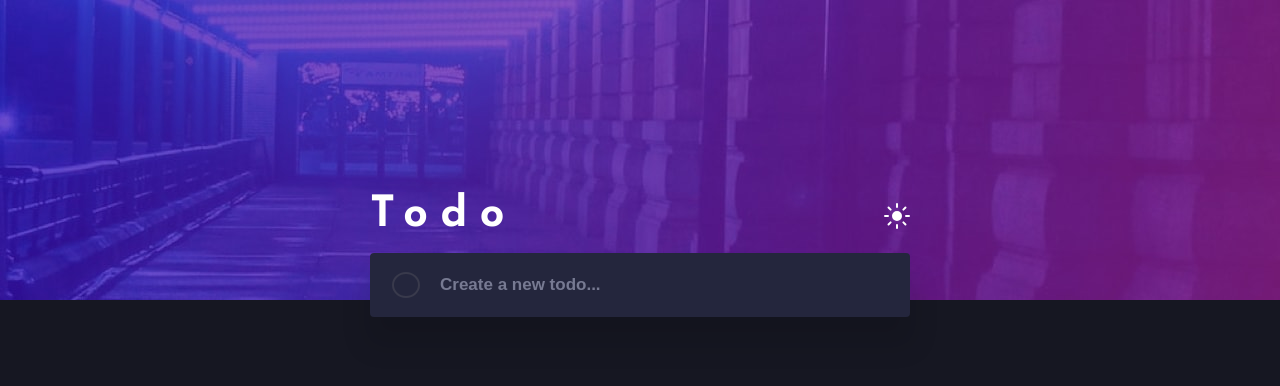
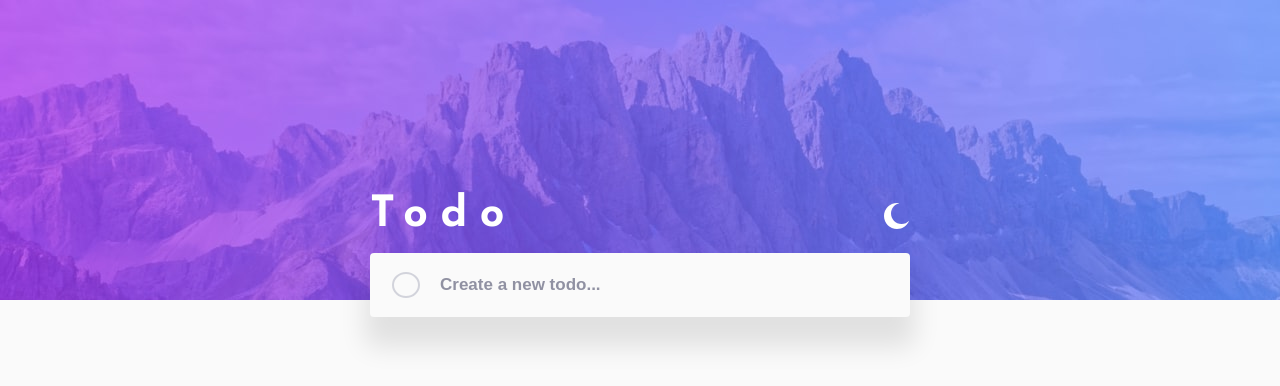
Before and after one commit to ilwad23/todo-app, a React (Create React App) app: page / in a window 1280 px wide. Shown: the top 386 px of the page. Built offline with nearby package versions, Linux system fonts and the light colour scheme.

Commit message:
first reducer state

```diff
--- a/src/States/reducer.js
+++ b/src/States/reducer.js
@@ -1,15 +1,32 @@
+import sun from "../images/icon-sun.svg";
+import moon from "../images/icon-moon.svg";
+let storagedTheme = localStorage.getItem("todo-theme");
+
+if (!storagedTheme) {
+  localStorage.setItem("todo-theme", "sun");
+}
+
 export const initialState = {
-  basket: [],
-  user: true,
+  theme: storagedTheme == "sun" ? true : false,
+  themeIcon: storagedTheme == "sun" ? sun : moon,
+  value: "",
 };
-
 
 const reducer = (state, action) => {
   switch (action.type) {
-    case "SET_USER":
+    case "SET_VALUE":
       return {
         ...state,
-        user: action.user,
+        value: action.value
+      };
+
+    case "SET_THEME":
+      let icon = !state.theme == false ? "moon" : "sun";
+      localStorage.setItem("todo-theme", icon);
+      return {
+        ...state,
+        themeIcon: !state.theme ? sun : moon,
+        theme: !state.theme,
       };
     default:
       return state;
--- a/src/components/App.js
+++ b/src/components/App.js
@@ -1,19 +1,16 @@
 import React, { useState } from "react";
 import "../styles/style.css";
-import sun from "../images/icon-sun.svg";
-import moon from "../images/icon-moon.svg";
+import { useStateValue } from "../States/StateProvider";
 import Todo from "./Todo";
 import Tool from "./Tool";
 import Input from "./Input";
 import Header from "./Header";
 
 function App() {
-  const [theme, setTheme] = useState(true);
   const [value, setValue] = useState("");
   const [todos, setTodos] = useState([]);
   const [option, setOption] = useState("all");
-  const themeIcon = theme ? sun : moon;
-
+  const [state, dispatch] = useStateValue();
   function handleSubmit(e) {
     if (value) {
       if (e.key == "Enter") {
@@ -44,11 +41,12 @@ function App() {
 
   return (
     <div
-      className={`container ${theme ? "container__dark" : "container__light"}`}
-      data-theme={theme ? "dark" : "light"}
+      className={`container ${
+        state.theme ? "container__dark" : "container__light"
+      }`}
     >
       <div className="container__within">
-        <Header theme={theme} setTheme={setTheme} themeIcon={themeIcon} />
+        <Header />
 
         <Input handleSubmit={handleSubmit} setValue={setValue} value={value} />
 
--- a/src/components/Header.js
+++ b/src/components/Header.js
@@ -1,12 +1,15 @@
 import React from 'react'
 
-function Header({ theme, setTheme, themeIcon }) {
+import { useStateValue } from "../States/StateProvider";
+// function Header({ theme, setTheme, themeIcon }) {
+function Header() {
+  const [state, dispatch] = useStateValue();
   return (
     <div className="header">
       <h1 className="header__logo">Todo</h1>
       <img
-        onClick={() => setTheme(!theme)}
-        src={themeIcon}
+        onClick={() => dispatch({type:'SET_THEME'})}
+        src={state.themeIcon}
         alt="dark-light theme"
       />
     </div>
--- a/src/components/Input.js
+++ b/src/components/Input.js
@@ -1,13 +1,16 @@
 import React from "react";
 
 function Input({ handleSubmit, setValue, value }) {
+  const getValue = (e) => {
+    setValue(e.target.value);
+  };
   return (
     <div className="input">
       <div className="input__circle"></div>
       <input
         className="input__field"
         value={value}
-        onChange={(e) => setValue(e.target.value)}
+        onChange={(e) => getValue(e)}
         type="text"
         placeholder="Create a new todo..."
         onKeyPress={(e) => handleSubmit(e)}
--- a/src/styles/components/_input.scss
+++ b/src/styles/components/_input.scss
@@ -13,6 +13,7 @@
     border: none;
     outline: none;
     &:focus {
+      caret-color: $blue;
       color: var(--typing);
     }
   }
--- a/src/styles/style.css
+++ b/src/styles/style.css
@@ -110,6 +110,7 @@
 }
 
 .input__field:focus {
+  caret-color: #3a7bfd;
   color: var(--typing);
 }
 
```
Also changed, not shown: 1 other file (tests, documents, lock files or other folders).
